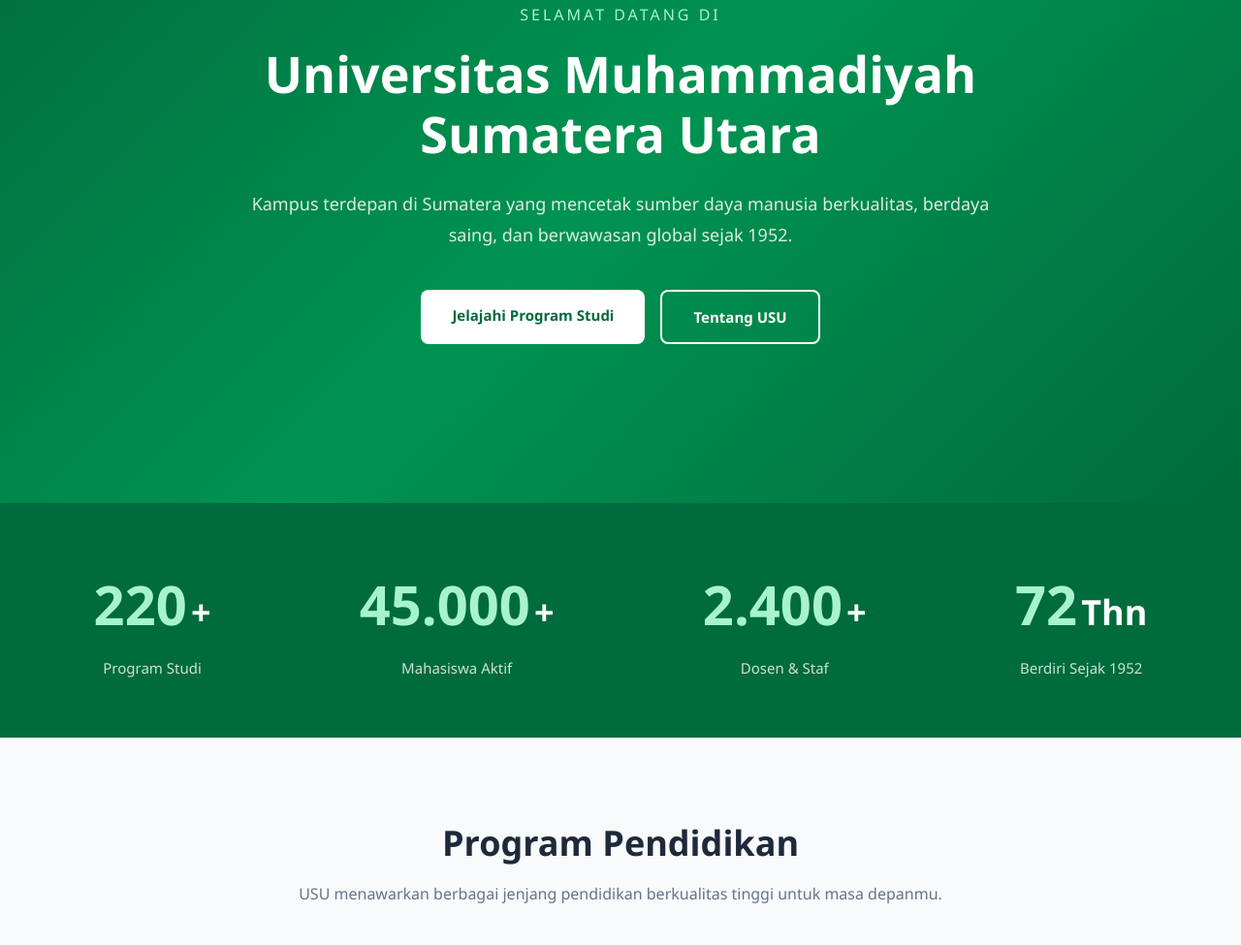
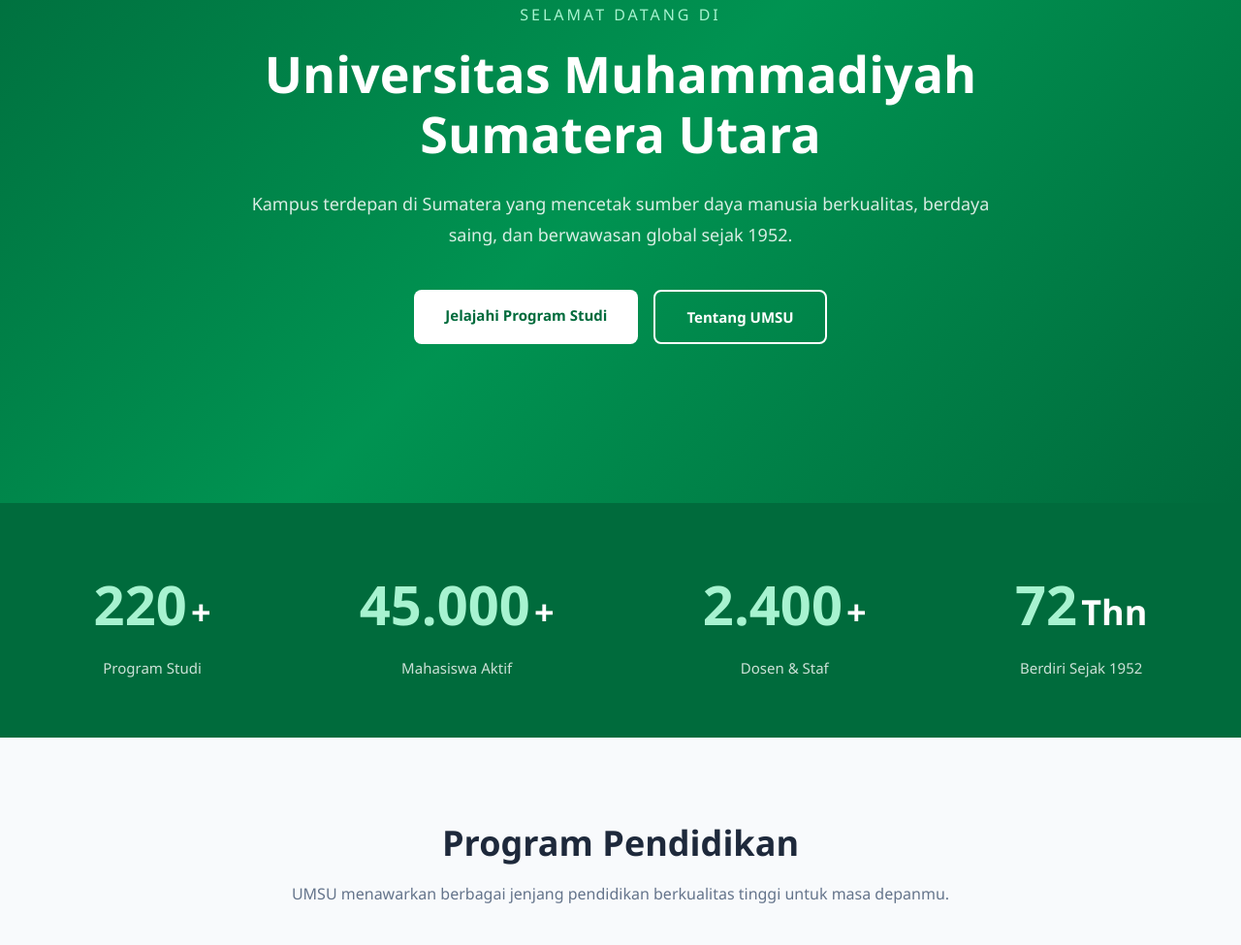
Before and after one commit to sarul12/umsu-website-2409010155, a plain HTML site: page index.html in a window 1280 px wide. Shown: the part 245-1220 px from the top of the page at 97% size. Drawn offline with Linux system fonts and the light colour scheme.

Commit message:
Update index.html

```diff
--- a/index.html
+++ b/index.html
@@ -60,7 +60,7 @@
                             Jelajahi Program Studi
                         </a>
                         <a href="#sambutan" class="tombol-outline">
-                            Tentang USU
+                            Tentang UMSU
                         </a>
                     </div>
 
@@ -103,7 +103,7 @@
                 <div class="section-header">
                     <h2 class="section-judul">Program Pendidikan</h2>
                     <p class="section-sub">
-                        USU menawarkan berbagai jenjang pendidikan
+                        UMSU menawarkan berbagai jenjang pendidikan
                         berkualitas tinggi untuk masa depanmu.
                     </p>
                 </div>
```
